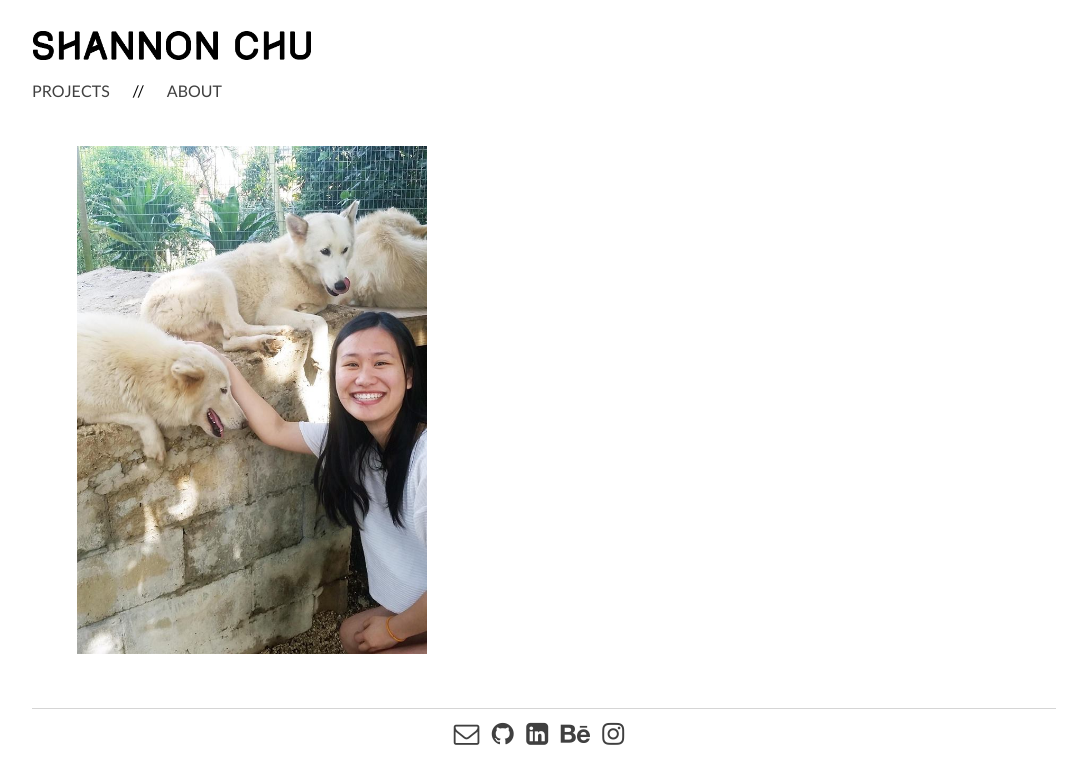
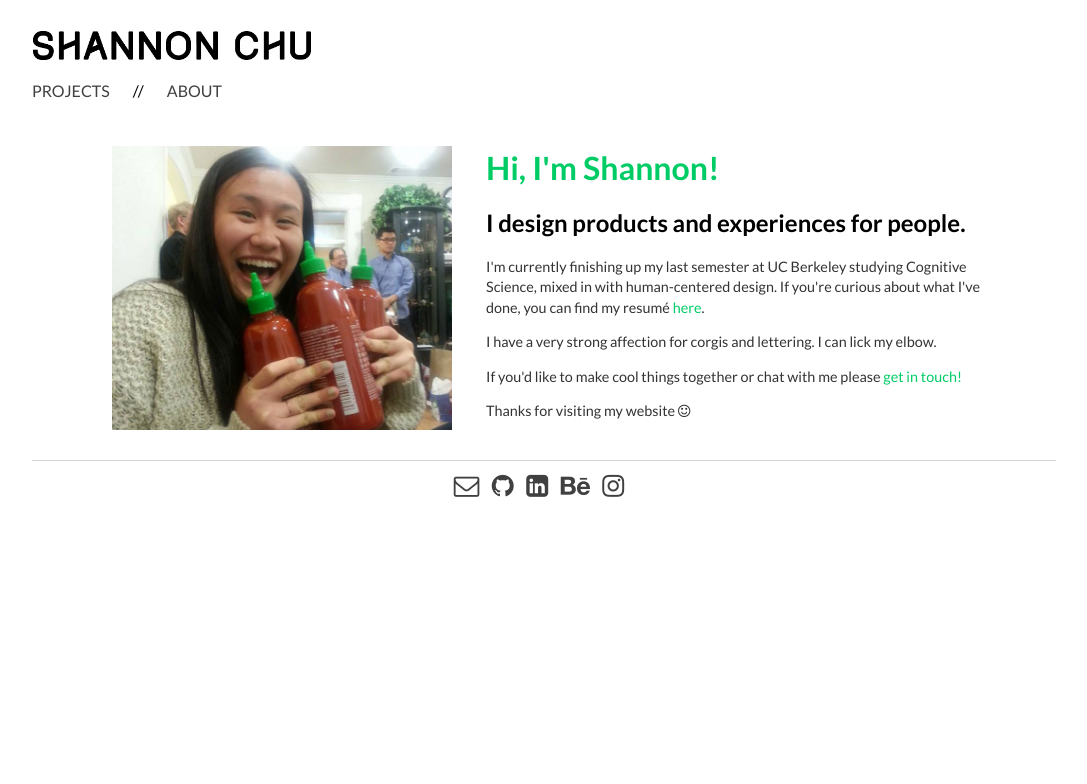
Before and after one commit to shannonchu/shannonchu.github.io, a Jekyll site: the page built from about.html, in a window 1280 px wide. Shown: the top 784 px of the page, without its empty margins (96-1183 px from the left). Built offline with Jekyll 4.4.1, drawn with Linux system fonts in a browser that asks for light colours; nearby versions of some CDN libraries.

Commit message:
about me page

```diff
--- a/about.html
+++ b/about.html
@@ -1,4 +1,23 @@
 ---
 layout: default
 ---
-<img class="about-photo" src="images/me.jpg" width="350px" />
+<img class="about-photo" src="images/me.jpg" width="340px"/>
+<div class="about-me">
+<h1>Hi, I'm Shannon!</h1>
+
+<h2>
+I design products and experiences for people.
+</h2>
+
+<p>
+I'm currently finishing up my last semester at UC Berkeley studying Cognitive Science, mixed in with human-centered design.  If you're curious about what I've done, you can find my resum&eacute; <a class="about-links" href="images/resume.pdf" target="_newtab">here</a>.
+</p>
+
+<p>
+I have a very strong affection for corgis and lettering. I can lick my elbow.
+</p>
+
+<p>If you'd like to make cool things together or chat with me please <a class="about-links" href="mailto:shannonchu@berkeley.edu">get in touch!</a></p>
+
+<p>Thanks for visiting my website <i class="fa fa-smile-o"></i> </p>
+</div>
--- a/css/main.css
+++ b/css/main.css
@@ -30,10 +30,13 @@ h1 {
   font-family:'Lato', 'Sans-Serif';
   color: #00cc66;
 }
+h2{
+  font-family:'Lato', 'Sans-Serif';
+}
 p {
   font-family:'Lato', 'Sans-Serif';
-  font-size: 1.1em;
-  line-height: 1.3em;
+  font-size: 0.9em;
+  line-height: 1.4em;
   color: #333;
 }
 footer {
@@ -62,8 +65,21 @@ ul.posts li {
 }
 
 .about-photo {
-  margin-top: 30px;
-  margin-left: 45px;
-  margin-right: 50px;
-  margin-bottom: 50px;
+  display: inline-block;
+  vertical-align:top;
+  margin: 30px;
+  margin-left: 80px;
 }
+.about-me {
+  margin-top: 10px;
+  display: inline-block;
+  width: 50%;
+}
+
+.about-links {
+  color: #00cc66;
+}
+
+.about-links:hover {
+  color: #00a351;
+}
```
Also changed, not shown: images/me.jpg, images/sc_watercolor.png (deleted), 3 other files.
